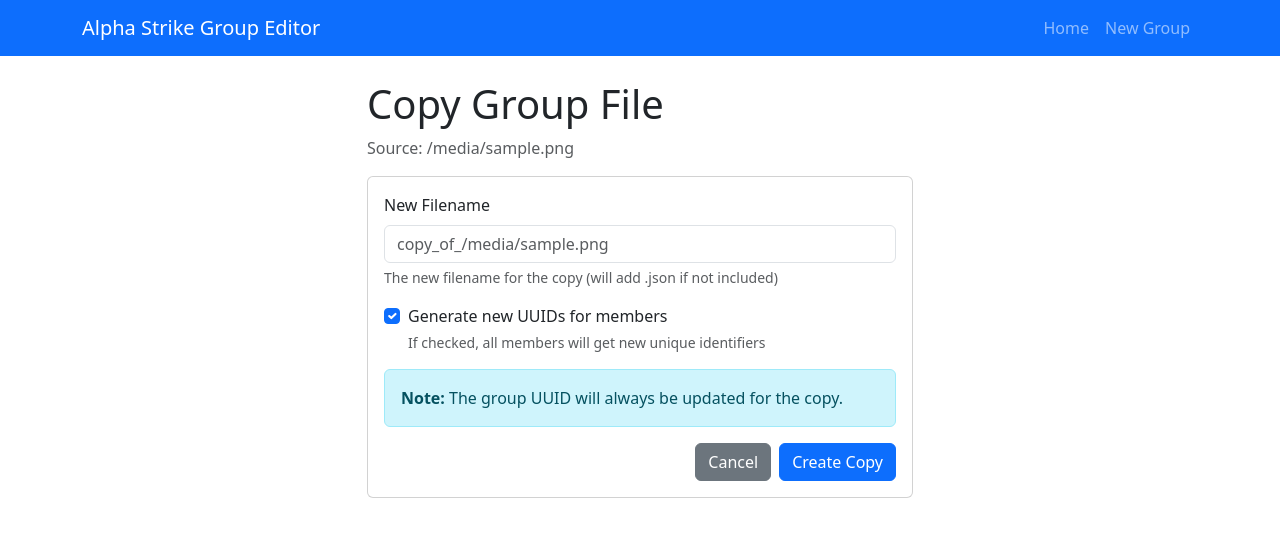
After one commit to cantis/jeffjsoneditor, a Flask app: template src/templates/copy_group.html in a window 1280 px wide. The commit adds this page. Shown: the top 537 px of the page. Run offline with Flask 3, Linux system fonts and the light colour scheme; the template is opened without the code that fills it: most values are stand-ins (such as "Sample title", 1, 10 or a date in 2020).

Commit message:
Implement member movement and abilities features; add copy and rename group functionalities

```diff
--- a/src/app.py
+++ b/src/app.py
@@ -122,6 +122,17 @@ def new_member(filename):
                 'imageURL': request.form.get('imageURL', ''),
                 'currentHeat': int(request.form.get('currentHeat', 0) or 0),
                 'roundHeat': int(request.form.get('roundHeat', 0) or 0),
+                'abilities': [a.strip() for a in request.form.get('abilities', '').split(',') if a.strip()],
+                'jumpMove': int(request.form.get('jumpMove', 0) or 0),
+                'move': [
+                    {
+                        'move': int(request.form.get('move_value', 0) or 0),
+                        'currentMove': int(request.form.get('move_current', 0) or 0),
+                        'type': request.form.get('move_type', 'Walk'),
+                    }
+                ]
+                if request.form.get('move_value')
+                else [],
                 'damage': {
                     'short': int(request.form.get('damage_short', 0) or 0),
                     'medium': int(request.form.get('damage_medium', 0) or 0),
@@ -193,6 +204,19 @@ def edit_member(filename, member_uuid):
             member['imageURL'] = request.form.get('imageURL', '')
             member['currentHeat'] = int(request.form.get('currentHeat', 0) or 0)
             member['roundHeat'] = int(request.form.get('roundHeat', 0) or 0)
+            member['abilities'] = [a.strip() for a in request.form.get('abilities', '').split(',') if a.strip()]
+            member['jumpMove'] = int(request.form.get('jumpMove', 0) or 0)
+            member['move'] = (
+                [
+                    {
+                        'move': int(request.form.get('move_value', 0) or 0),
+                        'currentMove': int(request.form.get('move_current', 0) or 0),
+                        'type': request.form.get('move_type', 'Walk'),
+                    }
+                ]
+                if request.form.get('move_value')
+                else member.get('move', [])
+            )
 
             member['damage']['short'] = int(request.form.get('damage_short', 0) or 0)
             member['damage']['medium'] = int(request.form.get('damage_medium', 0) or 0)
@@ -257,6 +281,88 @@ def delete_group(filename):
     return redirect(url_for('index'))
 
 
+@app.route('/copy/<filename>', methods=['GET', 'POST'])
+def copy_group(filename):
+    """Copy a group file."""
+    filepath = os.path.join(app.config['UPLOAD_FOLDER'], filename)
+
+    if not os.path.exists(filepath):
+        flash(f'File "{filename}" not found!', 'danger')
+        return redirect(url_for('index'))
+
+    if request.method == 'POST':
+        new_filename = request.form.get('new_filename', '')
+        if not new_filename:
+            flash('Please provide a new filename!', 'danger')
+            return render_template('copy_group.html', filename=filename)
+
+        if not new_filename.endswith('.json'):
+            new_filename += '.json'
+
+        new_filepath = os.path.join(app.config['UPLOAD_FOLDER'], new_filename)
+
+        if os.path.exists(new_filepath):
+            flash(f'File "{new_filename}" already exists!', 'danger')
+            return render_template('copy_group.html', filename=filename)
+
+        try:
+            with open(filepath, 'r') as f:
+                group_data = json.load(f)
+
+            # Update UUID and timestamp for the copy
+            group_data['uuid'] = str(uuid_lib.uuid4())
+            group_data['lastUpdated'] = datetime.now().isoformat()
+
+            # Update member UUIDs if requested
+            if request.form.get('update_member_uuids') == 'on':
+                for member in group_data.get('members', []):
+                    member['uuid'] = str(uuid_lib.uuid4())
+
+            with open(new_filepath, 'w') as f:
+                json.dump(group_data, f, indent=2)
+
+            flash(f'File copied to "{new_filename}" successfully!', 'success')
+            return redirect(url_for('edit_group', filename=new_filename))
+        except Exception as e:
+            flash(f'Error copying file: {str(e)}', 'danger')
+
+    return render_template('copy_group.html', filename=filename)
+
+
+@app.route('/rename/<filename>', methods=['GET', 'POST'])
+def rename_group(filename):
+    """Rename a group file."""
+    filepath = os.path.join(app.config['UPLOAD_FOLDER'], filename)
+
+    if not os.path.exists(filepath):
+        flash(f'File "{filename}" not found!', 'danger')
+        return redirect(url_for('index'))
+
+    if request.method == 'POST':
+        new_filename = request.form.get('new_filename', '')
+        if not new_filename:
+            flash('Please provide a new filename!', 'danger')
+            return render_template('rename_group.html', filename=filename)
+
+        if not new_filename.endswith('.json'):
+            new_filename += '.json'
+
+        new_filepath = os.path.join(app.config['UPLOAD_FOLDER'], new_filename)
+
+        if os.path.exists(new_filepath) and new_filename != filename:
+            flash(f'File "{new_filename}" already exists!', 'danger')
+            return render_template('rename_group.html', filename=filename)
+
+        try:
+            os.rename(filepath, new_filepath)
+            flash(f'File renamed to "{new_filename}" successfully!', 'success')
+            return redirect(url_for('edit_group', filename=new_filename))
+        except Exception as e:
+            flash(f'Error renaming file: {str(e)}', 'danger')
+
+    return render_template('rename_group.html', filename=filename)
+
+
 @app.route('/download/<filename>')
 def download_file(filename):
     """Download a JSON file."""
@@ -266,7 +372,10 @@ def download_file(filename):
         flash(f'File "{filename}" not found!', 'danger')
         return redirect(url_for('index'))
 
-    return send_file(filepath, as_attachment=True)
+    # Convert to absolute path
+    absolute_path = os.path.abspath(filepath)
+
+    return send_file(absolute_path, as_attachment=True, download_name=filename, mimetype='application/json')
 
 
 @app.route('/upload', methods=['POST'])
--- /dev/null
+++ b/src/templates/copy_group.html
@@ -0,0 +1,43 @@
+{% extends "base.html" %}
+
+{% block title %}Copy Group - Alpha Strike Group Editor{% endblock %}
+
+{% block content %}
+<div class="row">
+    <div class="col-md-6 offset-md-3">
+        <h1>Copy Group File</h1>
+        <p class="text-muted">Source: {{ filename }}</p>
+
+        <div class="card">
+            <div class="card-body">
+                <form method="POST">
+                    <div class="mb-3">
+                        <label for="new_filename" class="form-label">New Filename</label>
+                        <input type="text" class="form-control" id="new_filename" name="new_filename"
+                            placeholder="copy_of_{{ filename }}" required>
+                        <div class="form-text">The new filename for the copy (will add .json if not included)</div>
+                    </div>
+
+                    <div class="form-check mb-3">
+                        <input class="form-check-input" type="checkbox" id="update_member_uuids"
+                            name="update_member_uuids" checked>
+                        <label class="form-check-label" for="update_member_uuids">
+                            Generate new UUIDs for members
+                        </label>
+                        <div class="form-text">If checked, all members will get new unique identifiers</div>
+                    </div>
+
+                    <div class="alert alert-info">
+                        <strong>Note:</strong> The group UUID will always be updated for the copy.
+                    </div>
+
+                    <div class="d-grid gap-2 d-md-flex justify-content-md-end">
+                        <a href="{{ url_for('index') }}" class="btn btn-secondary">Cancel</a>
+                        <button type="submit" class="btn btn-primary">Create Copy</button>
+                    </div>
+                </form>
+            </div>
+        </div>
+    </div>
+</div>
+{% endblock %}
--- a/src/templates/index.html
+++ b/src/templates/index.html
@@ -37,6 +37,9 @@
                         <td>{{ file }}</td>
                         <td>
                             <a href="{{ url_for('edit_group', filename=file) }}" class="btn btn-sm btn-primary">Edit</a>
+                            <a href="{{ url_for('copy_group', filename=file) }}" class="btn btn-sm btn-info">Copy</a>
+                            <a href="{{ url_for('rename_group', filename=file) }}"
+                                class="btn btn-sm btn-warning">Rename</a>
                             <a href="{{ url_for('download_file', filename=file) }}"
                                 class="btn btn-sm btn-success">Download</a>
                             <form method="POST" action="{{ url_for('delete_group', filename=file) }}"
```
Also changed, not shown: data/new_group.json (added, +150 -0 lines), src/templates/edit_member.html (+31 -0 lines), src/templates/new_member.html (+26 -0 lines), src/templates/rename_group.html (added, +35 -0 lines).
